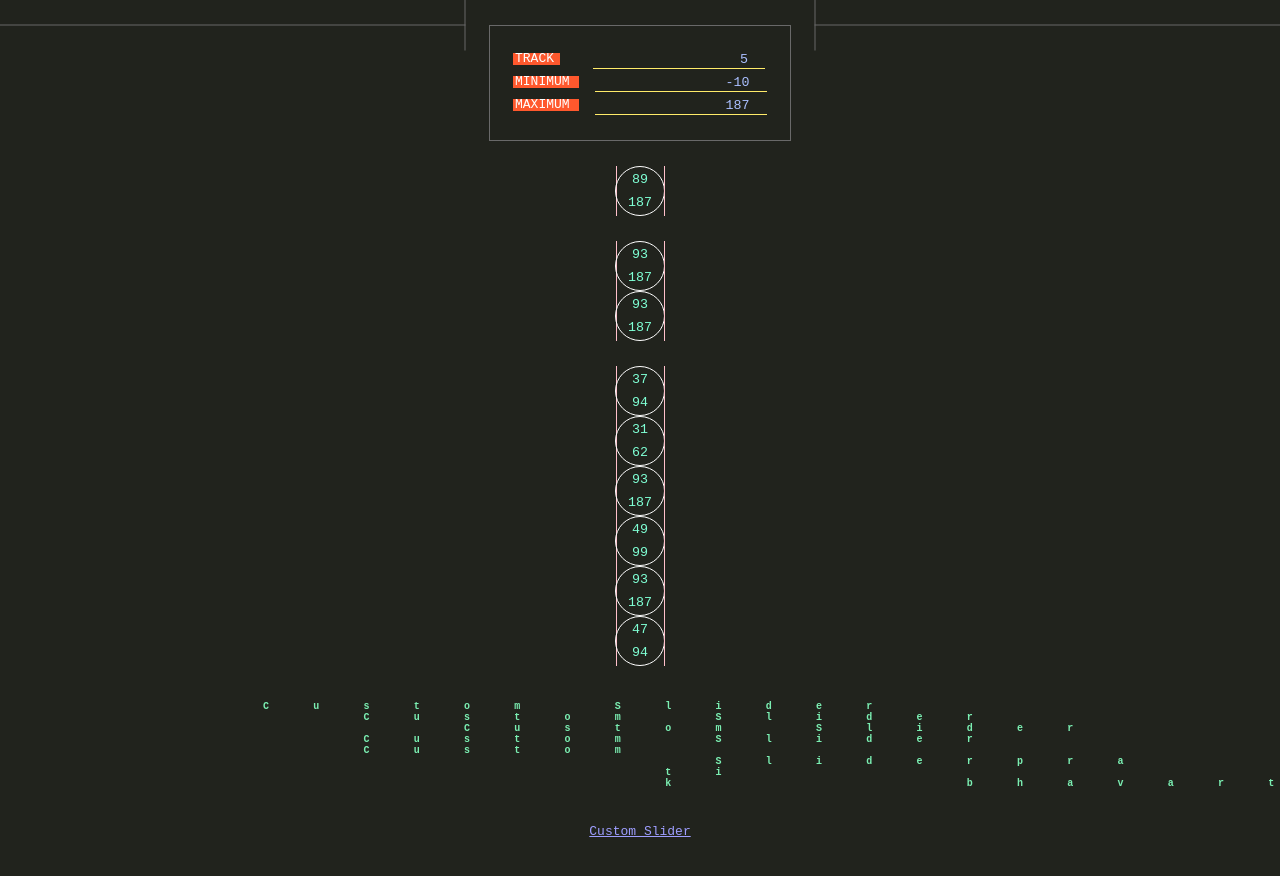
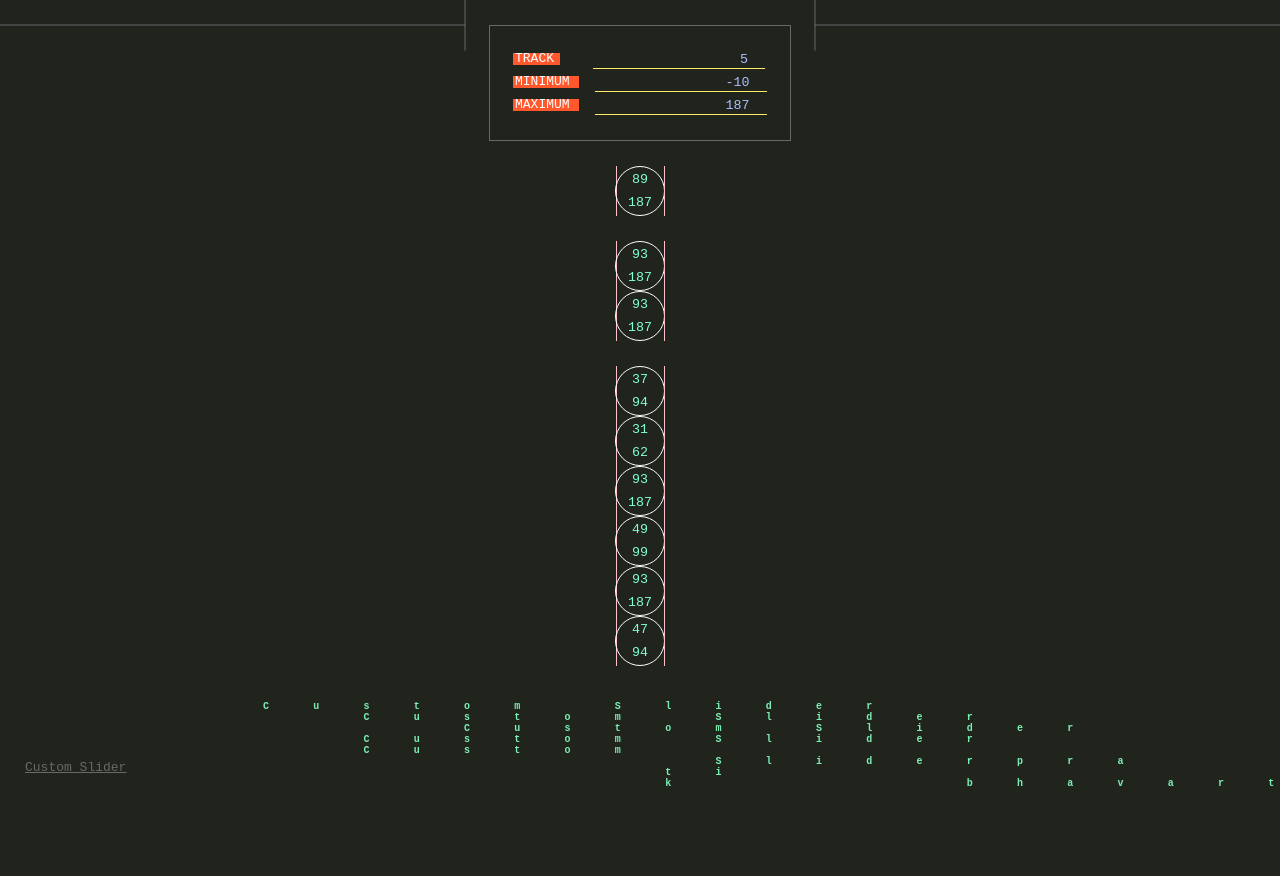
Before and after one commit to pratikbhavarthe/custom-slider, a React (Create React App) app: page / in a window 1280 px wide. Shown: the top 876 px of the page. After the commit the page ends 849 px from the top, so only its background shows below. Built offline with nearby package versions, Linux system fonts and the light colour scheme.

Commit message:
Style adjustments for '#web' ID

```diff
--- a/src/App.css
+++ b/src/App.css
@@ -107,3 +107,13 @@ label:before {
   display: flex;
   justify-content: space-between;
 }
+
+#web {
+  position: fixed;
+  left: 25px;
+  bottom: 25px;
+  display: flex;
+  align-items: end;
+  gap: 5px;
+  color: rgb(105, 105, 105);
+}
```
